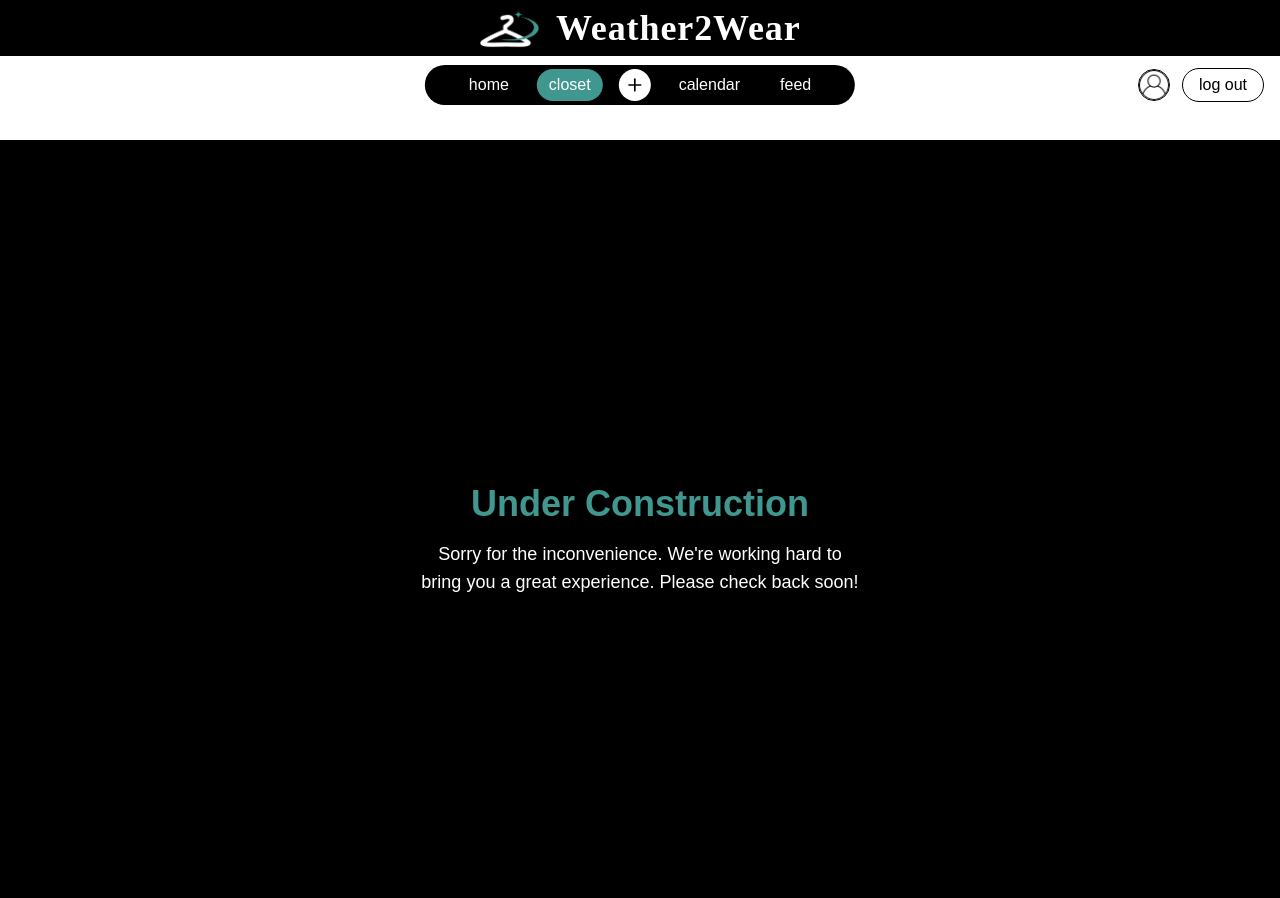
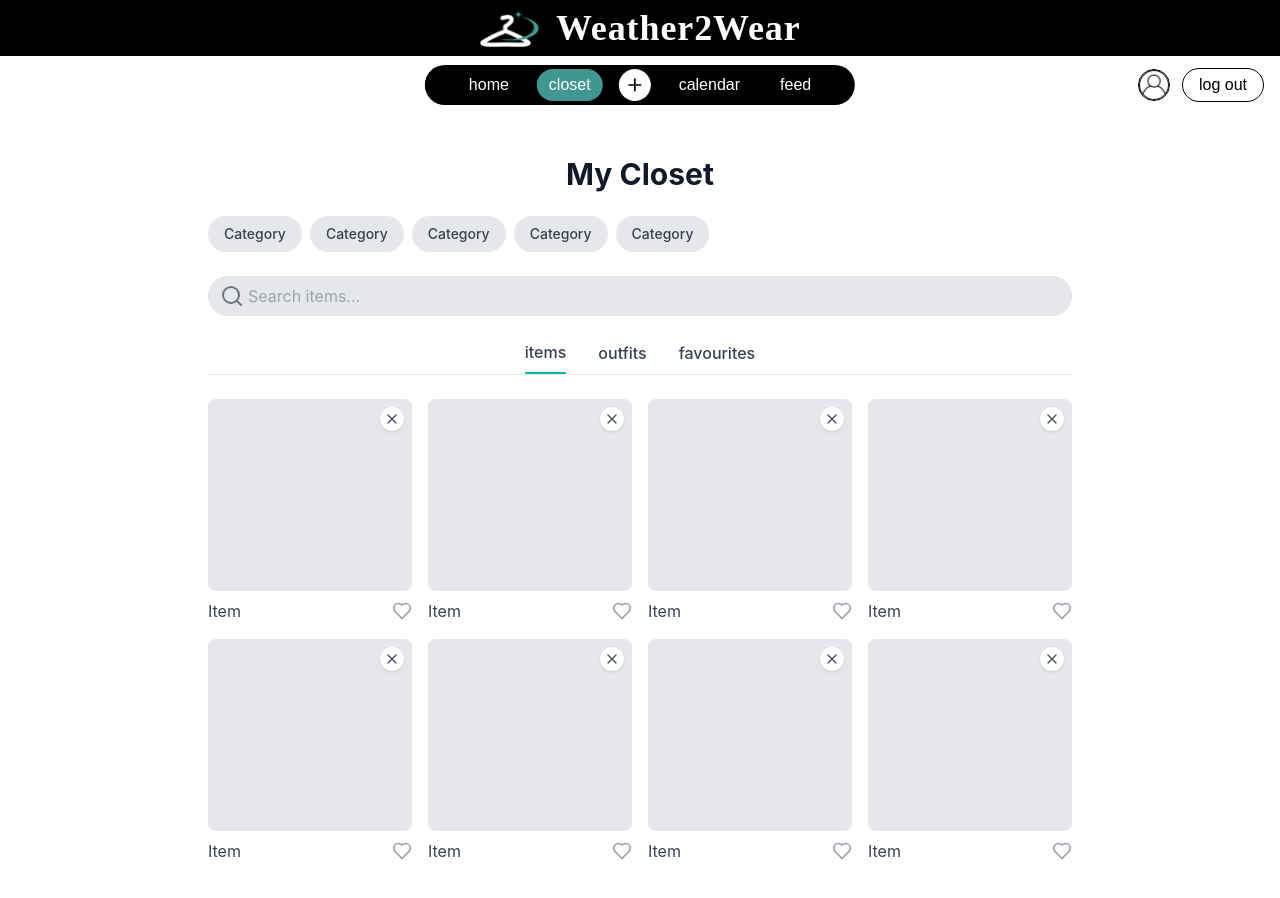
Before and after one commit to COS301-SE-2025/Weather-to-Wear, a React (Create React App) app in the folder app-mobile/my-app/: page /closet in a window 1280 px wide. Shown: the top 898 px of the page. Built offline with nearby package versions, Linux system fonts and the light colour scheme; the HTML template or start-up script is replaced by a standard one.

Commit message:
implemented ClosetPage and ClosetTabs component and README for running react-app

```diff
--- a/app-mobile/my-app/package.json
+++ b/app-mobile/my-app/package.json
@@ -9,6 +9,7 @@
     "@testing-library/user-event": "^13.5.0",
     "@types/jest": "^27.5.2",
     "@types/node": "^16.18.126",
+    "lucide-react": "^0.511.0",
     "react": "^19.1.0",
     "react-dom": "^19.1.0",
     "react-router-dom": "^7.6.0",
--- a/app-mobile/my-app/src/App.tsx
+++ b/app-mobile/my-app/src/App.tsx
@@ -2,7 +2,7 @@ import { BrowserRouter as Router, Routes, Route } from "react-router-dom";
 import NavBar from "./components/NavBar";
 import HomePage from "./pages/HomePage";
 import UnderConstruction from "./pages/UnderConstruction"; // <-- import here
-import ClosetPage from "./pages/UnderConstruction";
+import ClosetPage from "./pages/ClosetPage";
 import AddPage from "./pages/UnderConstruction";
 import CalendarPage from "./pages/UnderConstruction";
 import FeedPage from "./pages/UnderConstruction";
--- /dev/null
+++ b/app-mobile/my-app/src/components/ClosetTabs.tsx
@@ -0,0 +1,40 @@
+interface ClosetTabsProps {
+  activeTab: string;
+  onTabChange: (tab: string) => void;
+}
+
+const ClosetTabs = ({ activeTab, onTabChange }: ClosetTabsProps) => {
+  return (
+    <div className="border-b border-gray-200 mb-6">
+      <div className="flex justify-center space-x-8">
+        <button
+          className={`pb-2 text-gray-700 font-medium ${
+            activeTab === "items" ? "border-b-2 border-teal-500" : ""
+          }`}
+          onClick={() => onTabChange("items")}
+        >
+          items
+        </button>
+        <button
+          className={`pb-2 text-gray-700 font-medium ${
+            activeTab === "outfits" ? "border-b-2 border-teal-500" : ""
+          }`}
+          onClick={() => onTabChange("outfits")}
+        >
+          outfits
+        </button>
+        <button
+          className={`pb-2 text-gray-700 font-medium ${
+            activeTab === "favourites" ? "border-b-2 border-teal-500" : ""
+          }`}
+          onClick={() => onTabChange("favourites")}
+        >
+          favourites
+        </button>
+      </div>
+    </div>
+  );
+};
+
+export default ClosetTabs;
+export {};
--- a/app-mobile/my-app/src/pages/ClosetPage.tsx
+++ b/app-mobile/my-app/src/pages/ClosetPage.tsx
@@ -1,6 +1,81 @@
-// Example: HomePage.tsx
-export default function ClosetPage() {
-  return <h1>Closet Page</h1>;
-}
+import { useState } from "react";
+import { Heart, Search, X } from "lucide-react";
+import ClosetTabs from "../components/ClosetTabs";
 
-// Repeat for ClosetPage.tsx, AddPage.tsx, etc.
+// Mock data
+const categories = ["Category", "Category", "Category", "Category", "Category"];
+
+const mockItems = Array.from({ length: 8 }, (_, i) => ({
+  id: i + 1,
+  name: `Item`,
+  favorite: false,
+}));
+
+const ClosetPage = () => {
+  const [items, setItems] = useState(mockItems);
+  const [activeTab, setActiveTab] = useState("items");
+
+  const toggleFavorite = (id: number) => {
+    setItems(
+      items.map((item) =>
+        item.id === id ? { ...item, favorite: !item.favorite } : item
+      )
+    );
+  };
+
+  return (
+    <div className="max-w-4xl mx-auto p-4">
+      <h1 className="text-3xl font-bold text-center mb-6 text-gray-900">My Closet</h1>
+
+      <div className="flex flex-wrap gap-2 mb-6">
+        {categories.map((category, index) => (
+          <button
+            key={index}
+            className="px-4 py-2 bg-gray-200 text-gray-700 rounded-full text-sm font-medium hover:bg-gray-300 transition-colors"
+          >
+            {category}
+          </button>
+        ))}
+      </div>
+
+      <div className="relative mb-6">
+        <Search className="absolute left-3 top-1/2 transform -translate-y-1/2 text-gray-500" />
+        <input
+          type="search"
+          className="pl-10 pr-4 py-2 bg-gray-200 text-gray-700 rounded-full w-full focus:outline-none focus:ring-2 focus:ring-teal-500"
+          placeholder="Search items..."
+          aria-label="Search items"
+        />
+      </div>
+
+      <ClosetTabs activeTab={activeTab} onTabChange={setActiveTab} />
+
+      <div className="grid grid-cols-1 sm:grid-cols-2 md:grid-cols-4 gap-4">
+        {items.map((item) => (
+          <div key={item.id} className="relative">
+            <div className="bg-gray-200 h-48 rounded-lg flex items-center justify-center">
+              <button className="absolute top-2 right-2 bg-white rounded-full p-1 shadow">
+                <X className="h-4 w-4 text-gray-600" />
+              </button>
+            </div>
+            <div className="flex items-center justify-between mt-2">
+              <span className="text-gray-700">{item.name}</span>
+              <button
+                onClick={() => toggleFavorite(item.id)}
+                className="focus:outline-none"
+              >
+                <Heart
+                  className={`h-5 w-5 ${
+                    item.favorite ? "fill-red-500 text-red-500" : "text-gray-400"
+                  }`}
+                />
+              </button>
+            </div>
+          </div>
+        ))}
+      </div>
+    </div>
+  );
+};
+
+export default ClosetPage;
```
Also changed, not shown: 2 other files (tests, documents, lock files or other folders).
